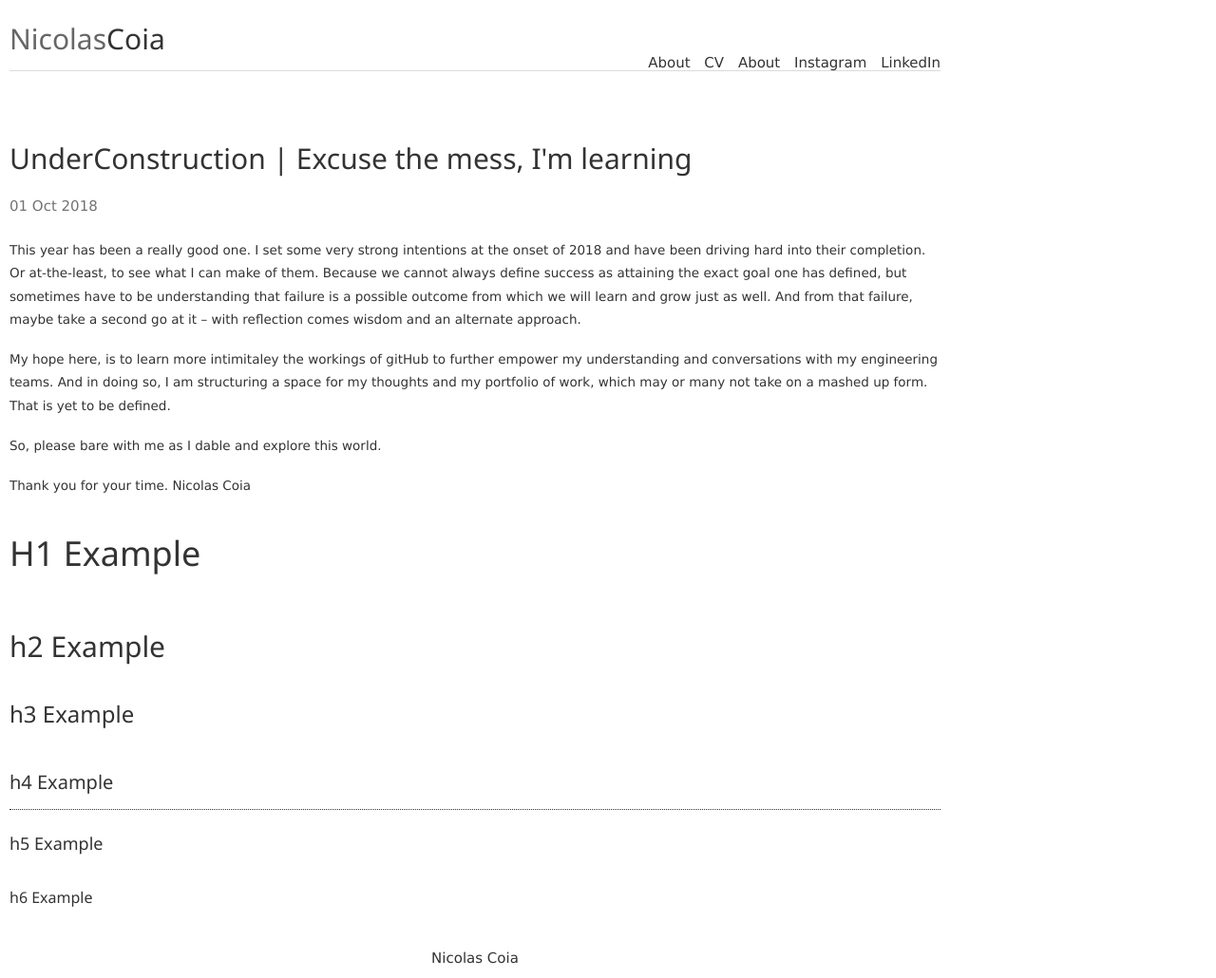
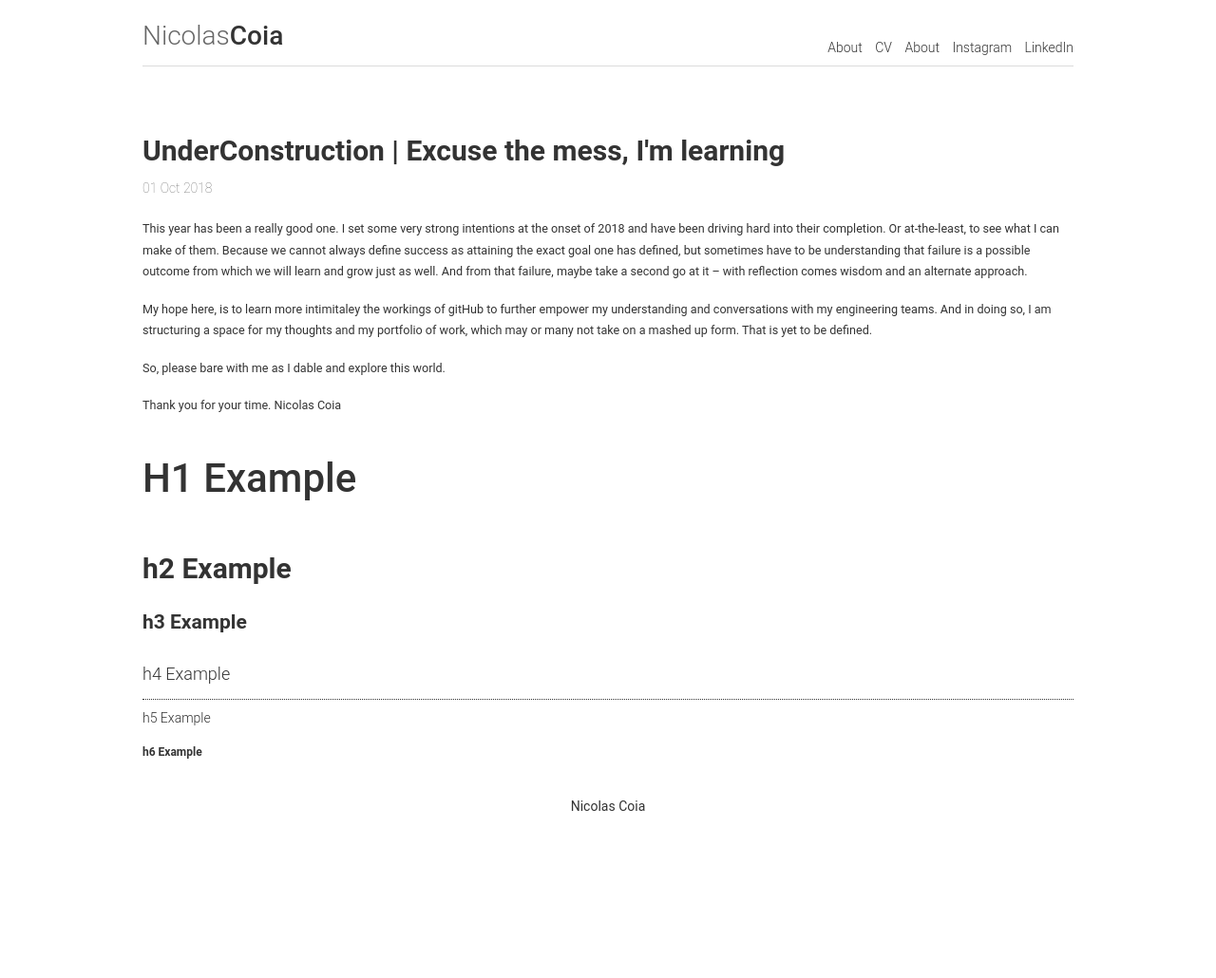
Before and after one commit to dyutibarma/monochrome, a Jekyll site: the page built from _posts/2018-10-01-hello-world.md, in a window 1280 px wide. Shown: the whole page at 95% size. Built offline with Jekyll 4.4.1, drawn with Linux system fonts in a browser that asks for light colours; after the commit the page ends 900 px from its top, so only the background shows below that.

Commit message:
Update cv.scss

```diff
--- a/_sass/cv.scss
+++ b/_sass/cv.scss
@@ -2,7 +2,7 @@
 
 html{box-sizing:border-box}*,*:before,*:after{box-sizing:inherit}
 
-/* Extract from normalize.css by Nicolas Gallagher and Jonathan Neal git.io/normalize */
+/* Extract from normalize.css by Nicolas Gallagher and Jonathan Neal git.io/normalize
 
 html{-ms-text-size-adjust:100%;-webkit-text-size-adjust:100%}body{margin:0}
 article,aside,details,figcaption,figure,footer,header,main,menu,nav,section,summary{display:block}
@@ -30,10 +30,10 @@
 
 /* End extract */
 
-html,body{font-family:Verdana,sans-serif;font-size:15px;line-height:1.5}html{overflow-x:hidden}
+/*html,body{font-family:Verdana,sans-serif;font-size:15px;line-height:1.5}html{overflow-x:hidden}
 h1{font-size:36px}h2{font-size:30px}h3{font-size:24px}h4{font-size:20px}h5{font-size:18px}h6{font-size:16px}.w3-serif{font-family:serif}
 h1,h2,h3,h4,h5,h6{font-family:"Segoe UI",Arial,sans-serif;font-weight:400;margin:10px 0}.w3-wide{letter-spacing:4px}
-hr{border:0;border-top:1px solid #eee;margin:20px 0}
+hr{border:0;border-top:1px solid #eee;margin:20px 0}*/
 .w3-image{max-width:100%;height:auto}img{vertical-align:middle}a{color:inherit}
 .w3-table,.w3-table-all{border-collapse:collapse;border-spacing:0;width:100%;display:table}.w3-table-all{border:1px solid #ccc}
 .w3-bordered tr,.w3-table-all tr{border-bottom:1px solid #ddd}.w3-striped tbody tr:nth-child(even){background-color:#f1f1f1}
```
